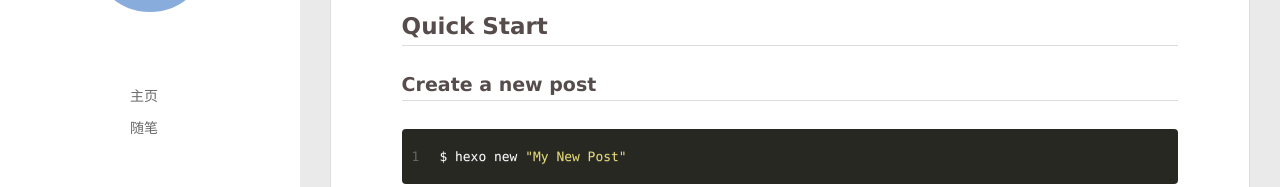
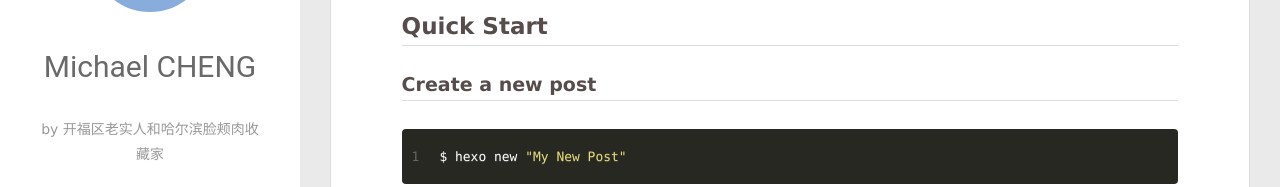
Before and after one commit to zche4846/zche4846-zche4846.github.io, a plain HTML site: page 2020/11/15/hello-world/index.html in a window 1280 px wide. Shown: the part 223-410 px from the top of the page. Drawn offline with Linux system fonts and the light colour scheme; no server answers.

Commit message:
Site updated: 2020-11-16 14:46:03

```diff
--- a/2020/11/15/hello-world/index.html
+++ b/2020/11/15/hello-world/index.html
@@ -50,8 +50,10 @@
 			<img src="/assets/img/icon.png" class="js-avatar">
 		</a>
 		<hgroup>
-		  <h1 class="header-author"><a href="/"></a></h1>
+		  <h1 class="header-author"><a href="/">Michael CHENG</a></h1>
 		</hgroup>
+
+		<p class="header-subtitle">by 开福区老实人和哈尔滨脸颊肉收藏家</p>
 
 
 		<nav class="header-menu">
@@ -108,8 +110,10 @@
 				<img src="/assets/img/icon.png" class="js-avatar">
 			</div>
 			<hgroup>
-			  <h1 class="header-author js-header-author"></h1>
+			  <h1 class="header-author js-header-author">Michael CHENG</h1>
 			</hgroup>
+
+			<p class="header-subtitle"><i class="icon icon-quo-left"></i>by 开福区老实人和哈尔滨脸颊肉收藏家<i class="icon icon-quo-right"></i></p>
 
 
 
```
Also changed, not shown: 2020/11/15/post-title/index.html (+6 -2 lines), archives/2020/11/index.html (+6 -2 lines), archives/2020/index.html (+6 -2 lines), archives/index.html (+6 -2 lines), categories/1/2/index.html (+6 -2 lines), categories/1/index.html (+6 -2 lines), index.html (+6 -2 lines), page/index.html (+6 -2 lines).
